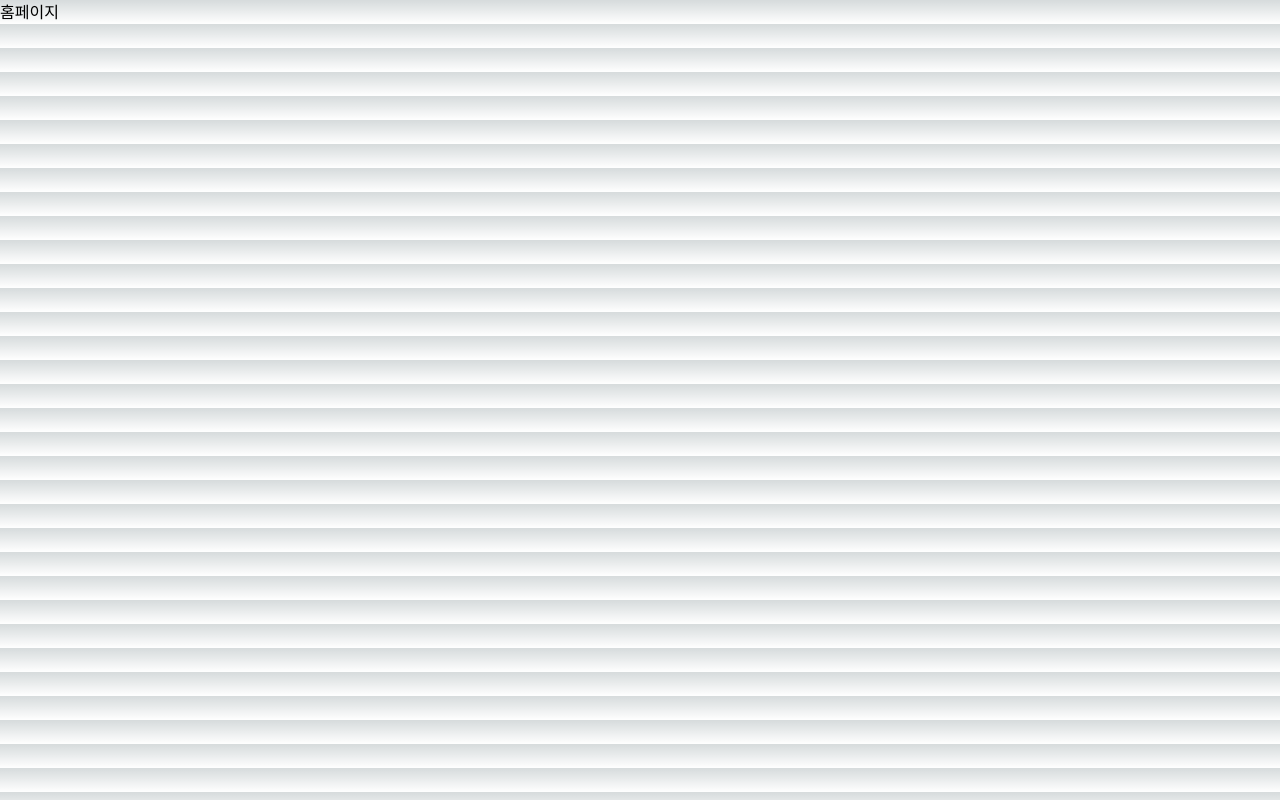
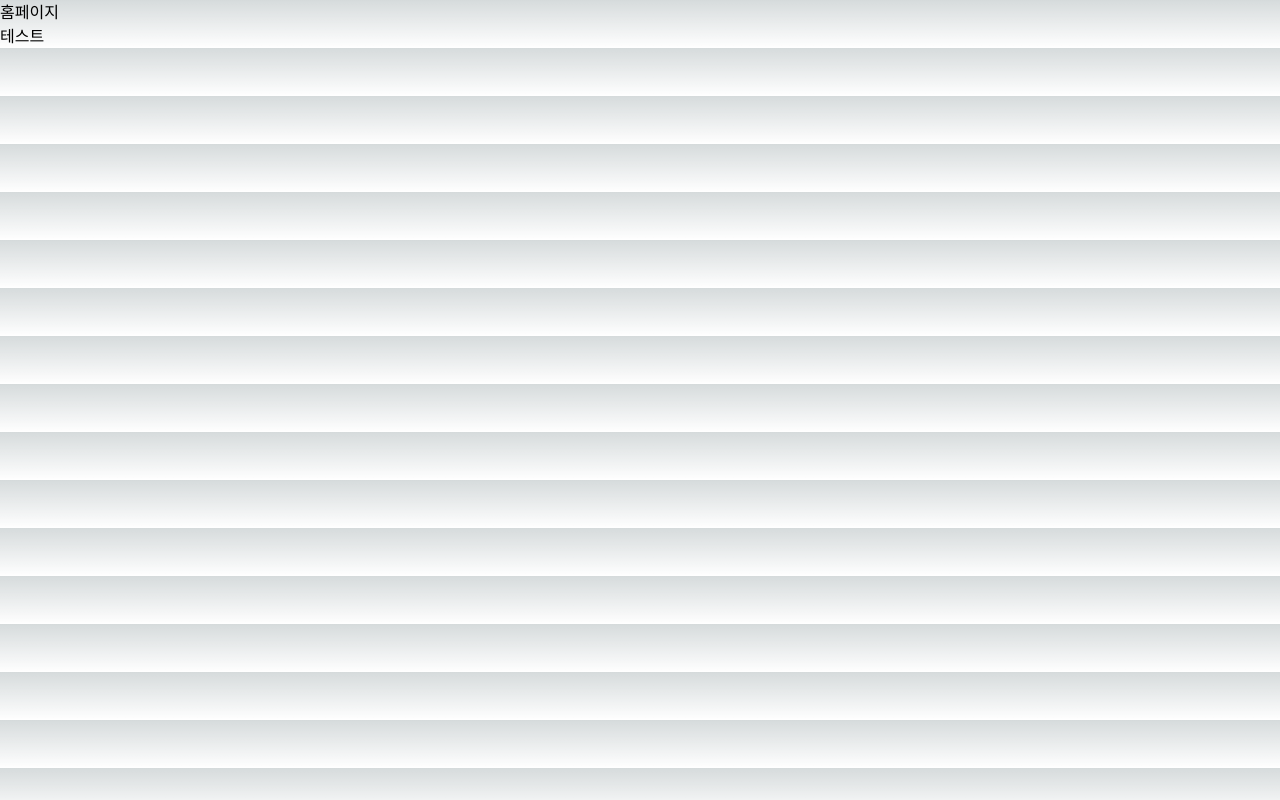
Before and after one commit to skditjsdud35/sfaclog-team4, a Next.js app in the folder apps/sfaclog/: page / in a window 1280 px wide. Built offline with nearby package versions, Linux system fonts and the light colour scheme.

Commit message:
Feat:common스타일 셋팅완료

```diff
--- a/apps/sfaclog/src/app/page.tsx
+++ b/apps/sfaclog/src/app/page.tsx
@@ -3,6 +3,10 @@ import { Common } from "@/styles/common";
 
 export default function Home() {
   return (
-    <div>홈페이지</div>
+    <div>
+      홈페이지
+      <p className={`text-${Common.font.size.xxl}`}>테스트</p>
+    </div>
+
   );
 }
```
